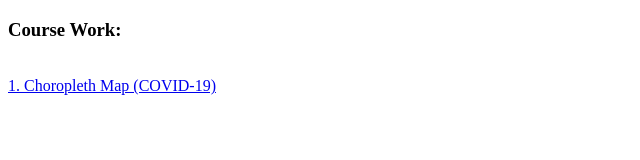
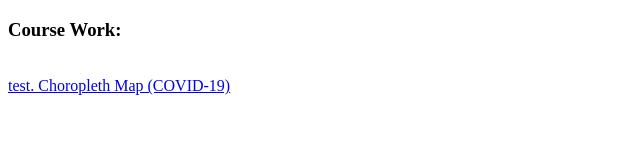
Before and after one commit to JunKangMonash/FIT3179, a plain HTML site: page index.html in a window 1280 px wide. Shown: the full height of the page, 0-640 px from the left. Drawn offline with Linux system fonts and the light colour scheme.

Commit message:
Update index.html

```diff
--- a/index.html
+++ b/index.html
@@ -8,7 +8,7 @@
 
 <h3>Course Work:</h3>
 <br>
-<a href="choropleth_map_w9">1. Choropleth Map (COVID-19)</a>
+<a href="choropleth_map_w9">test. Choropleth Map (COVID-19)</a>
 <br>
 
 </body>
```
